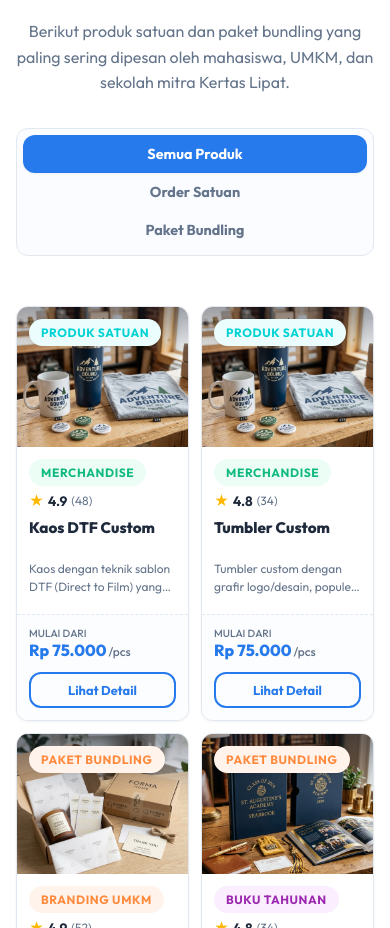
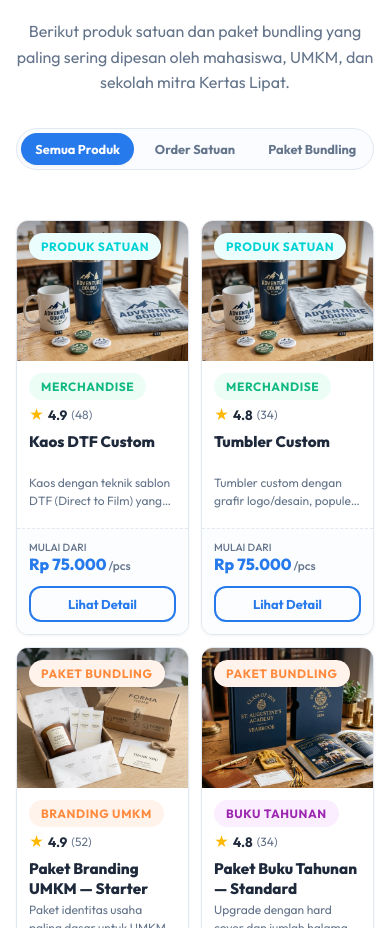
Before and after one commit to Ardiyanto24/mockup-website-kertas-lipat, a Next.js app: page / in a window 390 px wide. Shown: the part 3149-4077 px from the top of the page. Built offline with nearby package versions, Linux system fonts and the light colour scheme.

Commit message:
style(organisms/home): optimize HomeFeaturedSection grid columns and filter container for mobile

```diff
--- a/src/components/organisms/home/HomeFeaturedSection/HomeFeaturedSection.module.css
+++ b/src/components/organisms/home/HomeFeaturedSection/HomeFeaturedSection.module.css
@@ -90,7 +90,7 @@
 /* Responsiveness */
 @media (max-width: 1200px) {
   .grid {
-    grid-template-columns: repeat(2, 1fr);
+    grid-template-columns: repeat(2, minmax(0, 1fr));
     gap: 24px;
   }
 }
@@ -102,18 +102,26 @@
 
   .filterContainer {
     width: 100%;
-    flex-direction: column;
-    border-radius: var(--radius-md);
+    display: flex;
+    flex-direction: row;
+    justify-content: space-between;
+    align-items: center;
+    border-radius: var(--radius-full);
+    padding: 4px;
+    gap: 4px;
   }
 
   .filterBtn {
-    width: 100%;
+    flex: 1;
     text-align: center;
-    border-radius: var(--radius-md);
+    padding: 8px 6px;
+    font-size: 0.8rem;
+    white-space: nowrap;
+    border-radius: var(--radius-full);
   }
 
   .grid {
-    grid-template-columns: repeat(2, 1fr);
+    grid-template-columns: repeat(2, minmax(0, 1fr));
     gap: 12px;
   }
 }
```
